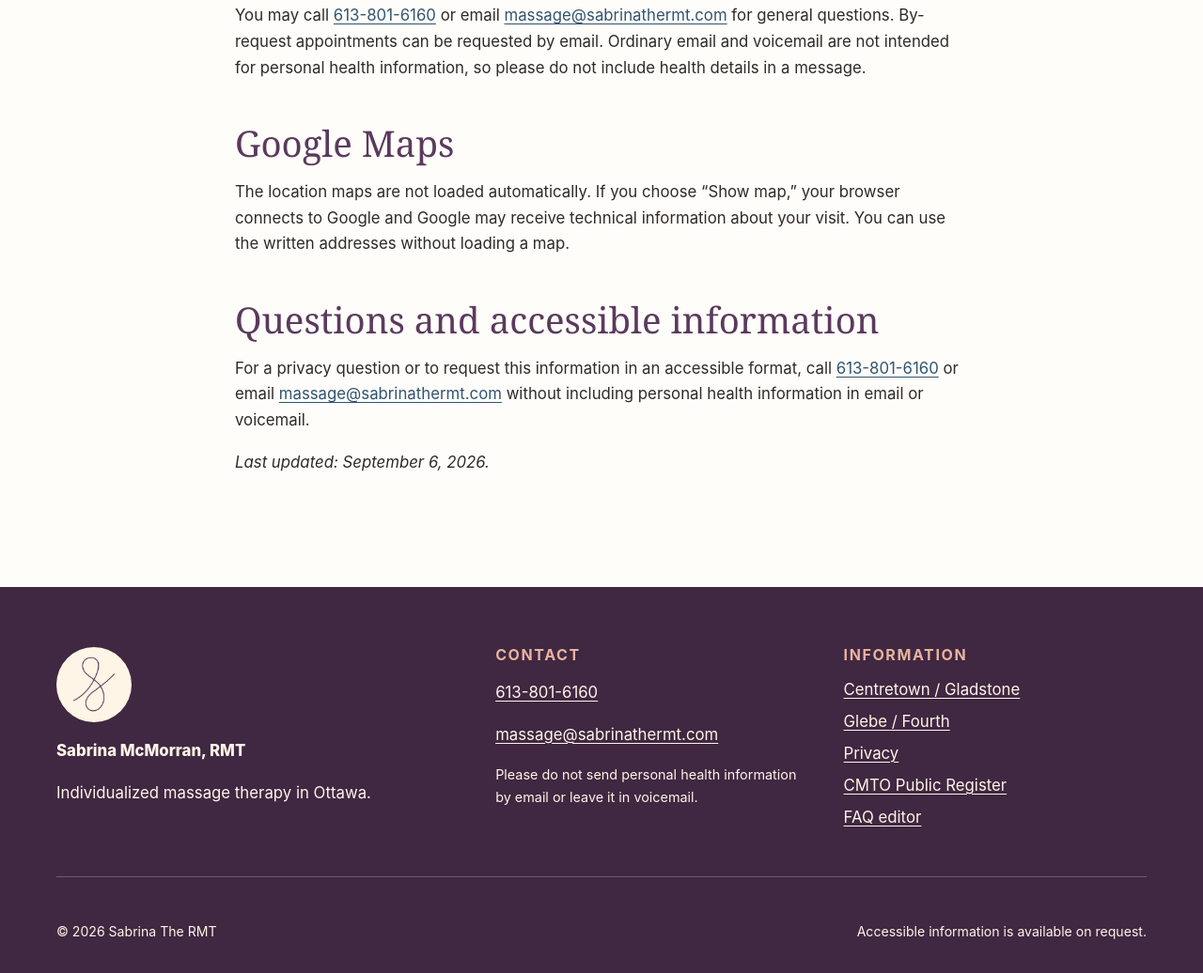
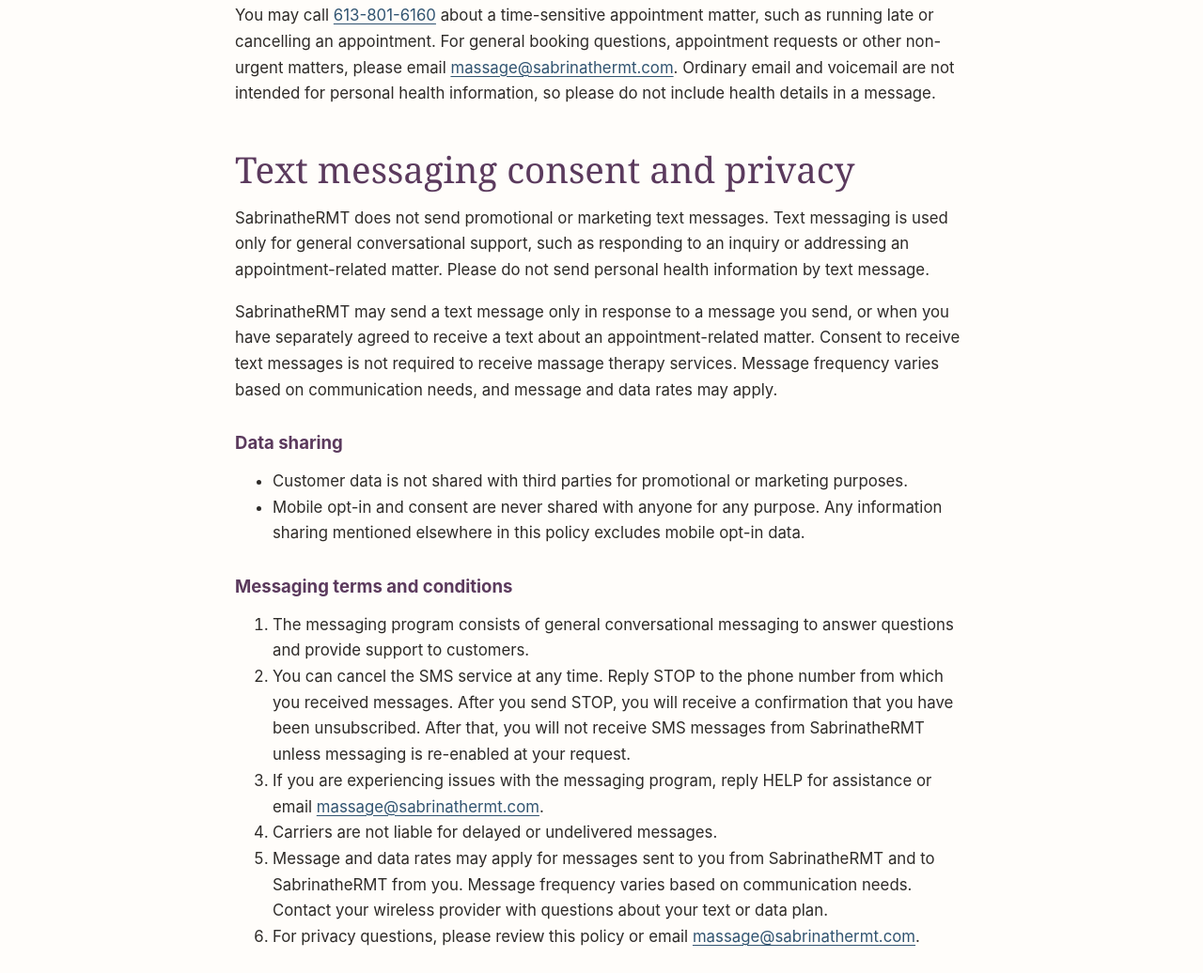
Before and after one commit to RapidRenting/sabrinathermt.github.io, an Astro site: page /privacy in a window 1280 px wide. Shown: the part 1376-2412 px from the top of the page at 94% size. Built offline with nearby package versions, Linux system fonts and the light colour scheme; Astro itself is replaced by a stand-in of ours.

Commit message:
Add informational SMS privacy and messaging terms

```diff
--- a/src/pages/privacy/index.astro
+++ b/src/pages/privacy/index.astro
@@ -50,12 +50,66 @@ import { site } from '../../data/site';
 
       <h2>Email and telephone</h2>
       <p>
-        You may call <a href={site.phoneHref}>{site.phone}</a> or email <a
-          href={`mailto:${site.email}`}>{site.email}</a
-        > for general questions. By-request appointments can be requested by email. Ordinary email and
-        voicemail are not intended for personal health information, so please do not include health details
-        in a message.
+        You may call <a href={site.phoneHref}>{site.phone}</a> about a time-sensitive appointment matter,
+        such as running late or cancelling an appointment. For general booking questions, appointment
+        requests or other non-urgent matters, please email <a href={`mailto:${site.email}`}
+          >{site.email}</a
+        >. Ordinary email and voicemail are not intended for personal health information, so please
+        do not include health details in a message.
       </p>
+
+      <h2>Text messaging consent and privacy</h2>
+      <p>
+        SabrinatheRMT does not send promotional or marketing text messages. Text messaging is used
+        only for general conversational support, such as responding to an inquiry or addressing an
+        appointment-related matter. Please do not send personal health information by text message.
+      </p>
+      <p>
+        SabrinatheRMT may send a text message only in response to a message you send, or when you
+        have separately agreed to receive a text about an appointment-related matter. Consent to
+        receive text messages is not required to receive massage therapy services. Message frequency
+        varies based on communication needs, and message and data rates may apply.
+      </p>
+
+      <h3>Data sharing</h3>
+      <ul>
+        <li>
+          Customer data is not shared with third parties for promotional or marketing purposes.
+        </li>
+        <li>
+          Mobile opt-in and consent are never shared with anyone for any purpose. Any information
+          sharing mentioned elsewhere in this policy excludes mobile opt-in data.
+        </li>
+      </ul>
+
+      <h3>Messaging terms and conditions</h3>
+      <ol>
+        <li>
+          The messaging program consists of general conversational messaging to answer questions and
+          provide support to customers.
+        </li>
+        <li>
+          You can cancel the SMS service at any time. Reply STOP to the phone number from which you
+          received messages. After you send STOP, you will receive a confirmation that you have been
+          unsubscribed. After that, you will not receive SMS messages from SabrinatheRMT unless
+          messaging is re-enabled at your request.
+        </li>
+        <li>
+          If you are experiencing issues with the messaging program, reply HELP for assistance or
+          email
+          <a href={`mailto:${site.email}`}>{site.email}</a>.
+        </li>
+        <li>Carriers are not liable for delayed or undelivered messages.</li>
+        <li>
+          Message and data rates may apply for messages sent to you from SabrinatheRMT and to
+          SabrinatheRMT from you. Message frequency varies based on communication needs. Contact
+          your wireless provider with questions about your text or data plan.
+        </li>
+        <li>
+          For privacy questions, please review this policy or email
+          <a href={`mailto:${site.email}`}>{site.email}</a>.
+        </li>
+      </ol>
 
       <h2>Google Maps</h2>
       <p>
@@ -71,7 +125,7 @@ import { site } from '../../data/site';
         > or email <a href={`mailto:${site.email}`}>{site.email}</a> without including personal health
         information in email or voicemail.
       </p>
-      <p><em>Last updated: September 6, 2026.</em></p>
+      <p><em>Last updated: September 25, 2026.</em></p>
     </div>
   </section>
 </BaseLayout>
```
